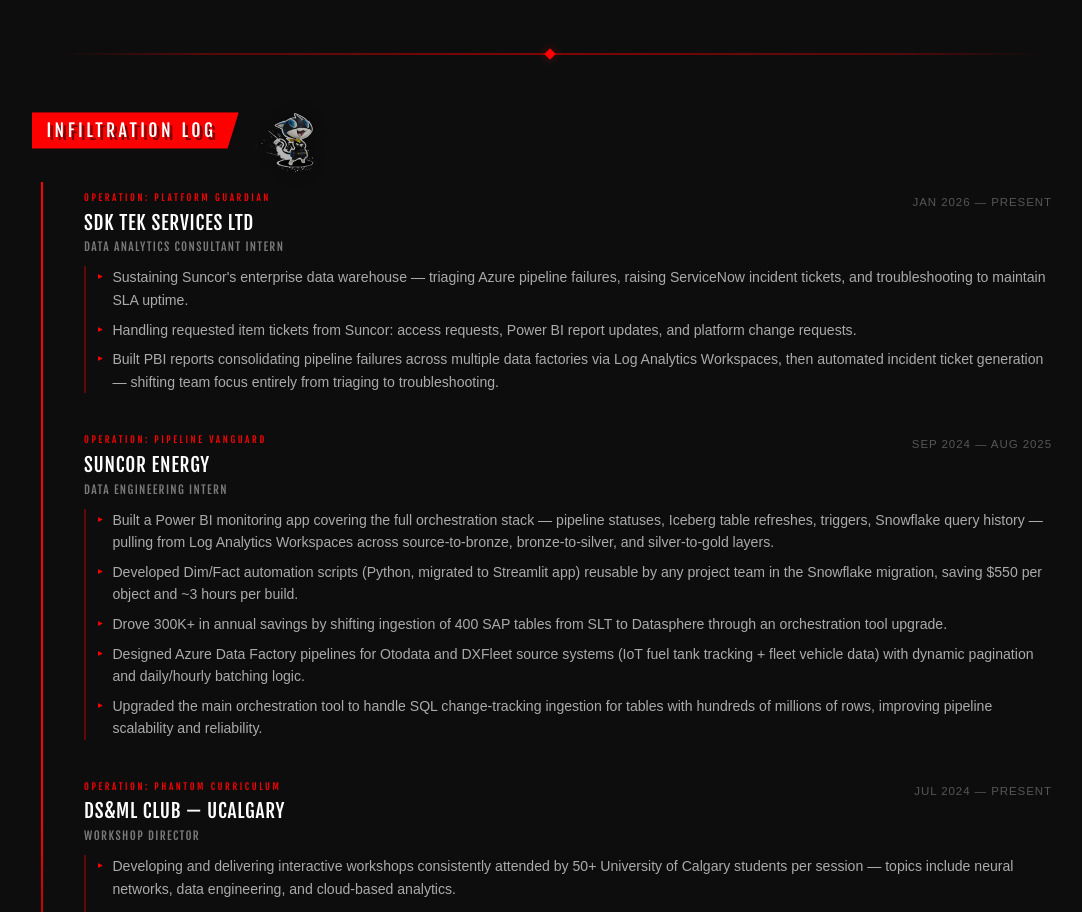
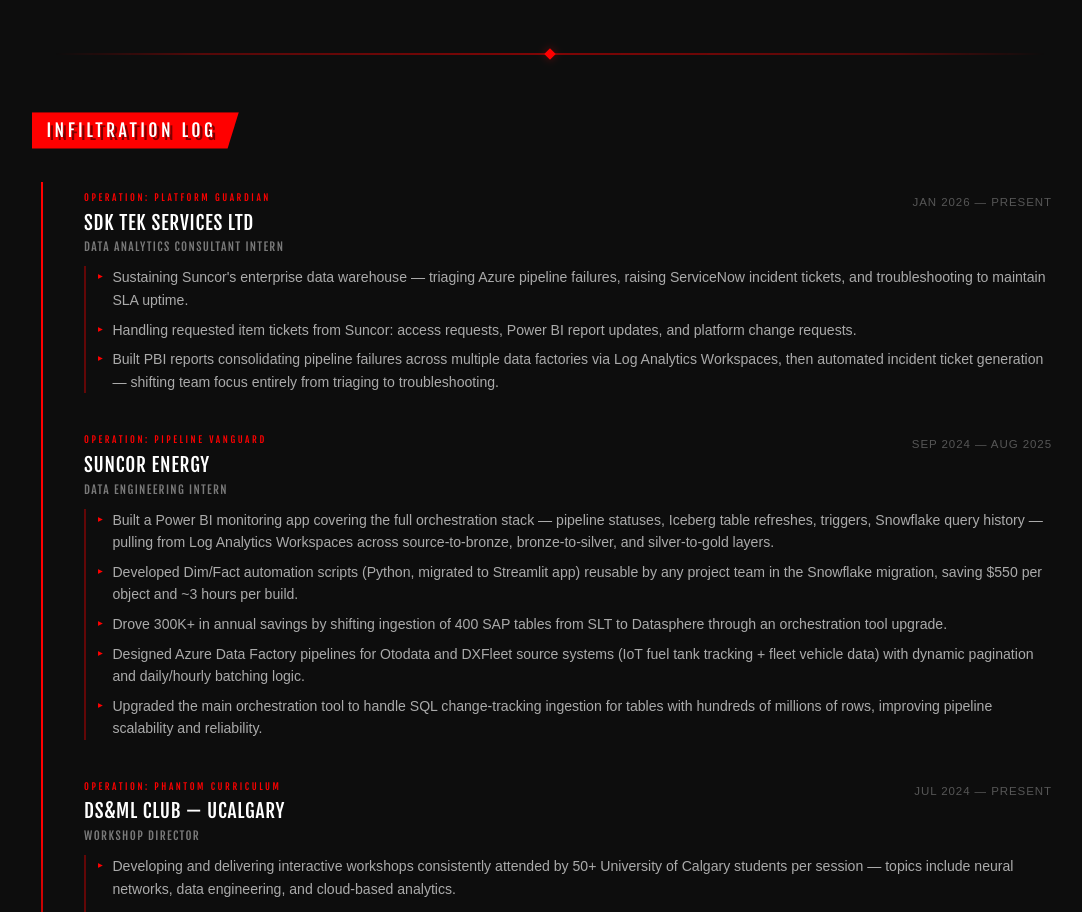
Before and after one commit to pransharma2/Portfolio-Website, an Astro site in the folder astro-site/: page /about in a window 1280 px wide. Shown: the part 3046-3958 px from the top of the page, without its empty margins (90-1172 px from the left). Built offline with nearby package versions, Linux system fonts and the light colour scheme; Astro itself is replaced by a stand-in of ours; a web font is replaced by a local one.

Commit message:
Fixing transition animations

```diff
--- a/astro-site/src/components/TakeYourTimeTransition.tsx
+++ b/astro-site/src/components/TakeYourTimeTransition.tsx
@@ -4,14 +4,14 @@ import { motion, AnimatePresence } from 'motion/react';
 /**
  * TakeYourTimeTransition — Video page transition coordinator.
  *
- * Intercepts internal link clicks (capture phase, before PageTransition)
+ * Intercepts internal link clicks (capture phase)
  * and randomly selects between two video transition variants:
  *
  * 1. "TAKE YOUR TIME" — full-screen P5-style video with text overlay
  * 2. "P5 ANIMATION" — chroma-keyed transparent P5 transition overlay
  *
- * Activation: ~40% random chance OR always when leaving the about page.
- * When activated, picks variant 1 (60%) or variant 2 (40%).
+ * Activation: always intercepts internal navigation.
+ * Picks variant 1 (60%) or variant 2 (40%).
  *
  * Falls back to instant navigation if videos fail to load.
  */
@@ -44,11 +44,6 @@ export default function TakeYourTimeTransition() {
     const targetPath = new URL(href, location.href).pathname;
     if (targetPath === location.pathname) return;
     if (window.matchMedia('(prefers-reduced-motion: reduce)').matches) return;
-
-    // ~40% chance randomly, or always when leaving the about page
-    const isFromAbout = location.pathname === '/about' || location.pathname === '/about/';
-    const shouldUseVideo = isFromAbout || Math.random() < 0.4;
-    if (!shouldUseVideo) return;
 
     if (e.defaultPrevented) return;
 
@@ -156,7 +151,7 @@ export default function TakeYourTimeTransition() {
                   muted
                   playsInline
                   preload="auto"
-                  style={{ width: '100%', height: '100%', objectFit: 'cover', filter: 'brightness(1.1) contrast(1.1)' }}
+                  style={{ width: '100%', height: '100%', objectFit: 'contain', filter: 'brightness(1.1) contrast(1.1)' }}
                 />
               </motion.div>
               {/* Text overlay */}
--- a/astro-site/src/layouts/Layout.astro
+++ b/astro-site/src/layouts/Layout.astro
@@ -2,7 +2,6 @@
 import '../styles/global.css';
 import SoundToggle from '../components/SoundToggle';
 import ThemeToggle from '../components/ThemeToggle';
-import PageTransition from '../components/PageTransition';
 import TakeYourTimeTransition from '../components/TakeYourTimeTransition';
 
 interface Props {
@@ -131,8 +130,7 @@ const navLinks = [
       <SoundToggle client:load />
     </div>
 
-    <!-- Full-screen cinematic page transition overlays -->
-    <PageTransition client:load />
+    <!-- Full-screen cinematic page transition overlay -->
     <TakeYourTimeTransition client:load />
 
     <script>
--- a/astro-site/src/pages/about.astro
+++ b/astro-site/src/pages/about.astro
@@ -238,7 +238,7 @@ const outsideItems = [
       </AboutSectionReveal>
 
       <div class="about-principles-grid">
-        <AboutSectionReveal client:idle direction="panel" delay={0}>
+        <AboutSectionReveal client:idle direction="up" delay={0}>
           <div class="about-principle-card">
             <div class="about-principle-number">01</div>
             <h3 class="about-principle-title">Build to Be Used</h3>
@@ -246,7 +246,7 @@ const outsideItems = [
           </div>
         </AboutSectionReveal>
 
-        <AboutSectionReveal client:idle direction="panel" delay={100}>
+        <AboutSectionReveal client:idle direction="up" delay={100}>
           <div class="about-principle-card">
             <div class="about-principle-number">02</div>
             <h3 class="about-principle-title">Measure the Impact</h3>
@@ -254,7 +254,7 @@ const outsideItems = [
           </div>
         </AboutSectionReveal>
 
-        <AboutSectionReveal client:idle direction="panel" delay={200}>
+        <AboutSectionReveal client:idle direction="up" delay={200}>
           <div class="about-principle-card">
             <div class="about-principle-number">03</div>
             <h3 class="about-principle-title">Communicate Clearly</h3>
@@ -262,7 +262,7 @@ const outsideItems = [
           </div>
         </AboutSectionReveal>
 
-        <AboutSectionReveal client:idle direction="panel" delay={300}>
+        <AboutSectionReveal client:idle direction="up" delay={300}>
           <div class="about-principle-card">
             <div class="about-principle-number">04</div>
             <h3 class="about-principle-title">Stay Curious</h3>
@@ -380,12 +380,9 @@ const outsideItems = [
          Full work timeline with Persona-themed entries
     ═══════════════════════════════════════════════════════════ -->
     <section class="about-section about-experience">
-      <div class="about-experience-header-row">
-        <AboutSectionReveal client:idle direction="slash" delay={0}>
-          <div class="section-header">Infiltration Log</div>
-        </AboutSectionReveal>
-        <img src="/img/p5-assets/p5-morgana.png" alt="" class="about-morgana-accent" aria-hidden="true" />
-      </div>
+      <AboutSectionReveal client:idle direction="slash" delay={0}>
+        <div class="section-header">Infiltration Log</div>
+      </AboutSectionReveal>
 
       <div class="mission-log">
         {missions.map((m, i) => (
--- a/astro-site/src/styles/global.css
+++ b/astro-site/src/styles/global.css
@@ -1793,29 +1793,6 @@ h4 { font-size: 1.3rem; }
   opacity: 1;
 }
 
-/* ── Experience / Infiltration Log enhancements ── */
-.about-experience-header-row {
-  display: flex;
-  align-items: center;
-  gap: 1rem;
-  margin-bottom: 0;
-}
-
-.about-morgana-accent {
-  width: 60px;
-  height: auto;
-  opacity: 0.7;
-  filter: drop-shadow(0 2px 8px rgba(0, 0, 0, 0.5));
-  transform: scaleX(-1);
-  transition: opacity 0.3s ease, transform 0.3s ease;
-  flex-shrink: 0;
-}
-
-.about-experience-header-row:hover .about-morgana-accent {
-  opacity: 1;
-  transform: scaleX(-1) translateY(-3px);
-}
-
 /* ── Trait card glow enhancement ── */
 .about-trait-card {
   position: relative;
@@ -2016,10 +1993,6 @@ h4 { font-size: 1.3rem; }
     width: 180px;
     opacity: 0.03;
   }
-
-  .about-morgana-accent {
-    width: 45px;
-  }
 }
 
 @media (max-width: 768px) {
@@ -2076,11 +2049,6 @@ h4 { font-size: 1.3rem; }
   .about-hero-watermark {
     display: none;
   }
-
-  .about-morgana-accent {
-    width: 40px;
-    opacity: 0.5;
-  }
 }
 
 @media (max-width: 640px) {
@@ -2111,10 +2079,6 @@ h4 { font-size: 1.3rem; }
   }
 
   .p5-slash-divider::after {
-    display: none;
-  }
-
-  .about-morgana-accent {
     display: none;
   }
 }
@@ -4230,10 +4194,6 @@ body.modal-open .project-modal {
     linear-gradient(-45deg, transparent 75%, rgba(204, 0, 0, 0.02) 75%);
 }
 
-[data-theme="light"] .about-morgana-accent {
-  filter: drop-shadow(0 2px 8px rgba(0, 0, 0, 0.15));
-}
-
 [data-theme="light"] .about-trait-card::after {
   background: radial-gradient(circle at center, rgba(204, 0, 0, 0.04), transparent 70%);
 }
```
Also changed, not shown: 1 other file.
